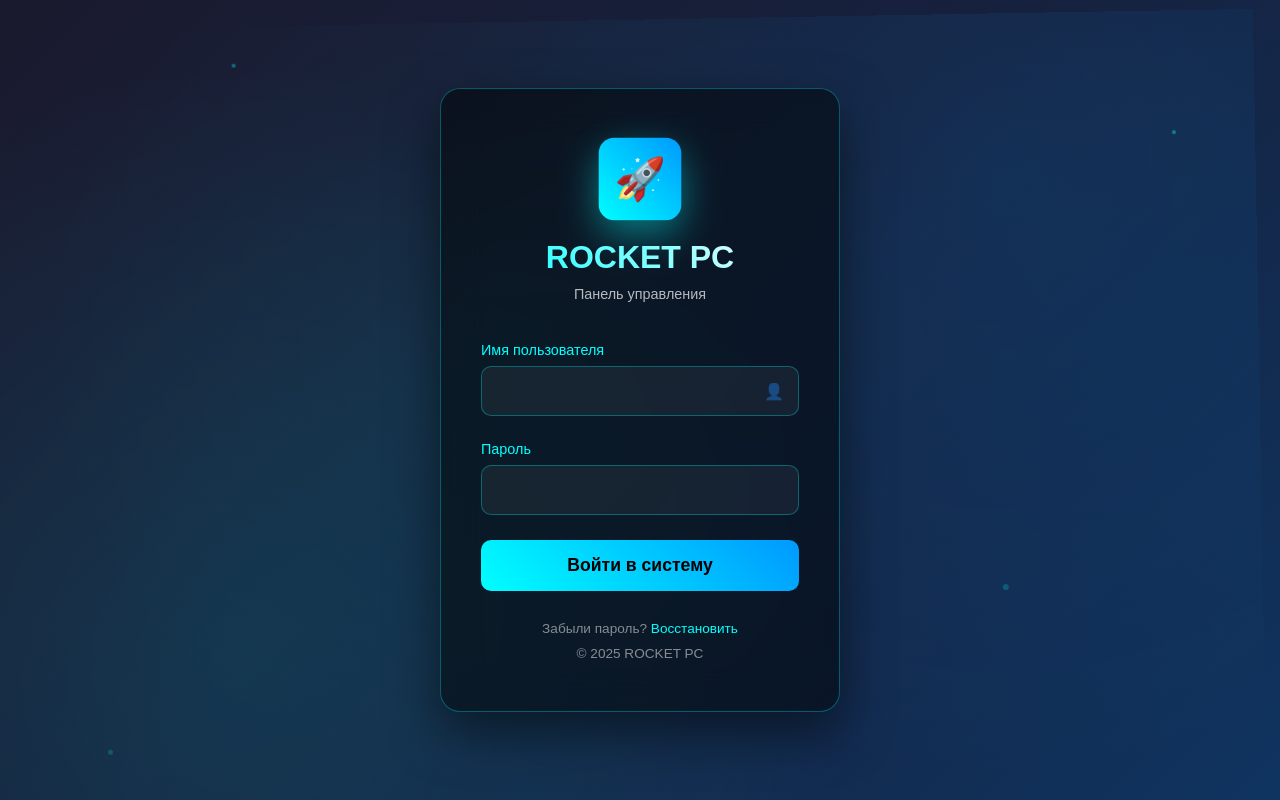
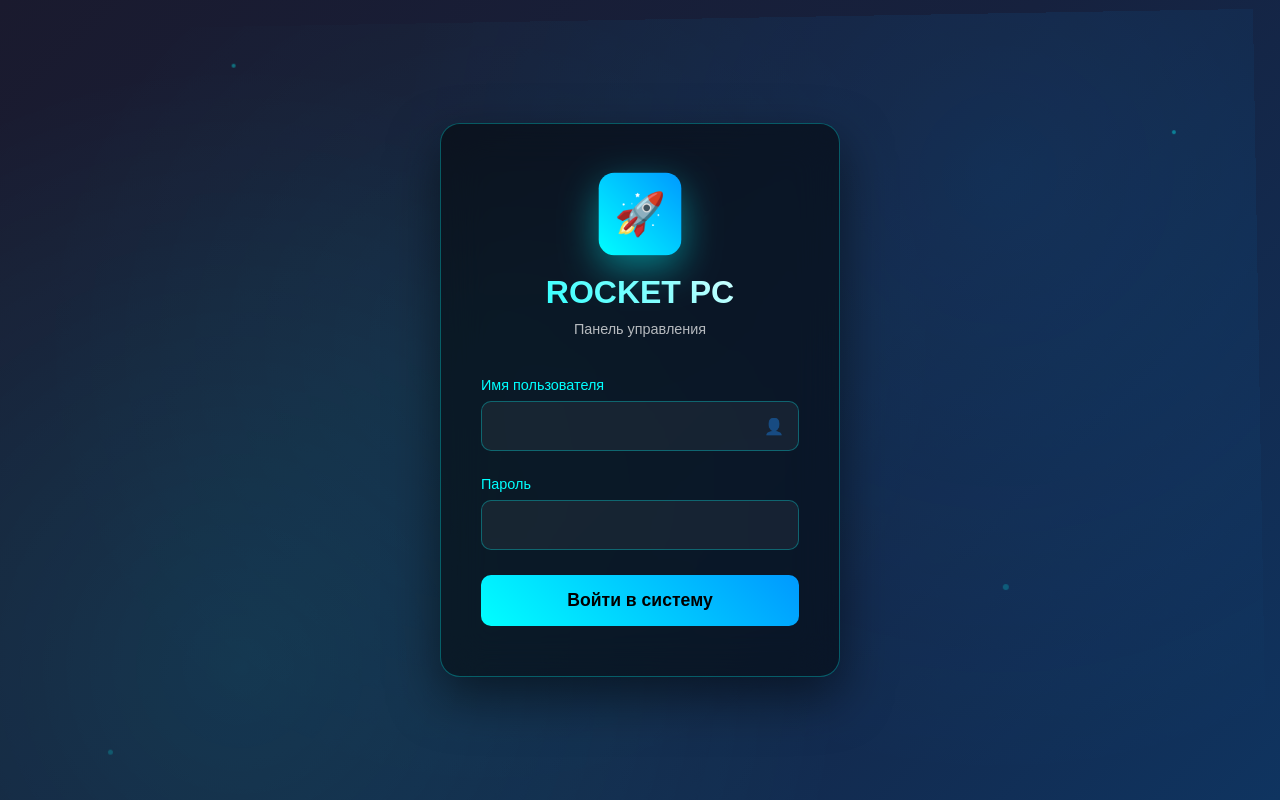
Before and after one commit to kuzoVS/rocketpc, a Python web app: template templates/auth/login.html in a window 1280 px wide. Run offline with Jinja, Linux system fonts and the light colour scheme; the template is opened without the code that fills it, so the values that code supplies are empty.

Commit message:
Update login.html

```diff
--- a/templates/auth/login.html
+++ b/templates/auth/login.html
@@ -42,11 +42,6 @@
 
             <button type="submit" class="btn-login">Войти в систему</button>
         </form>
-
-        <div class="footer-text">
-            <p>Забыли пароль? <a href="/auth/reset">Восстановить</a></p>
-            <p style="margin-top: 10px;">© 2025 ROCKET PC</p>
-        </div>
     </div>
 </body>
 </html>
```
